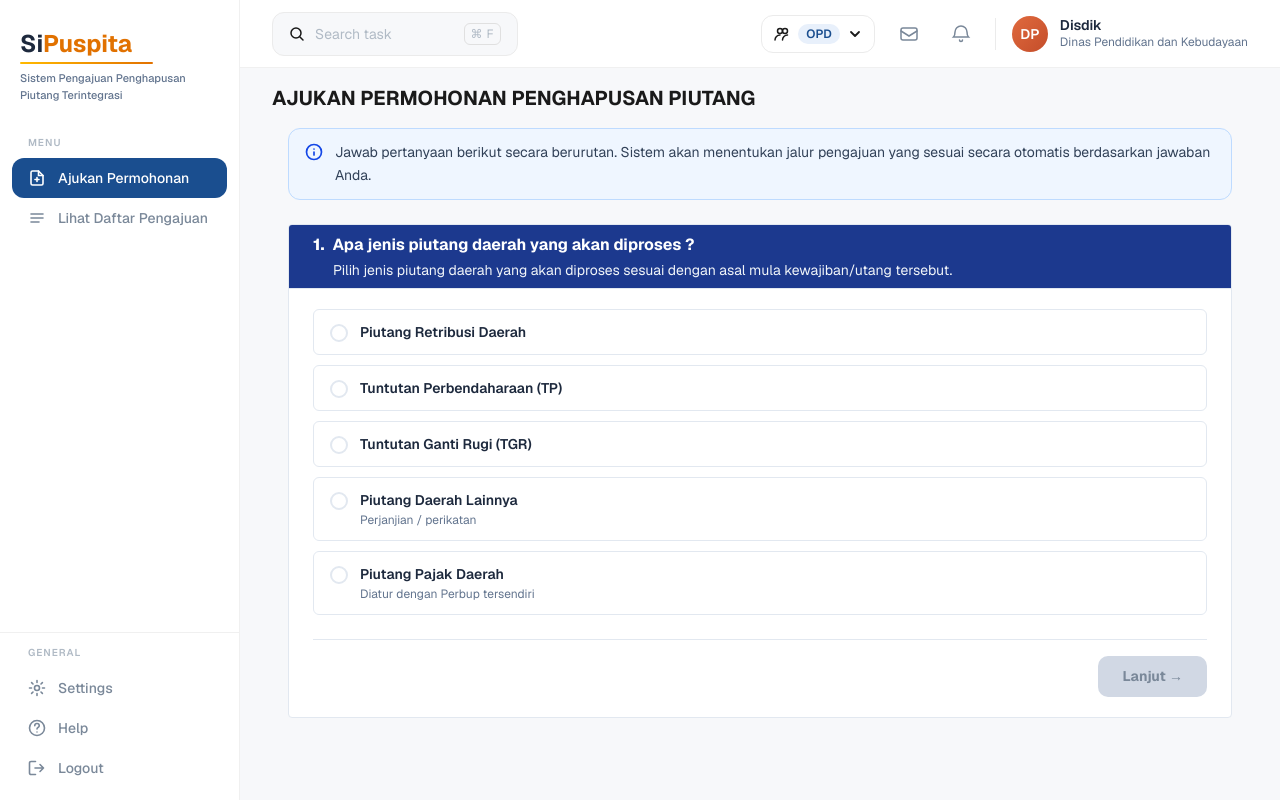
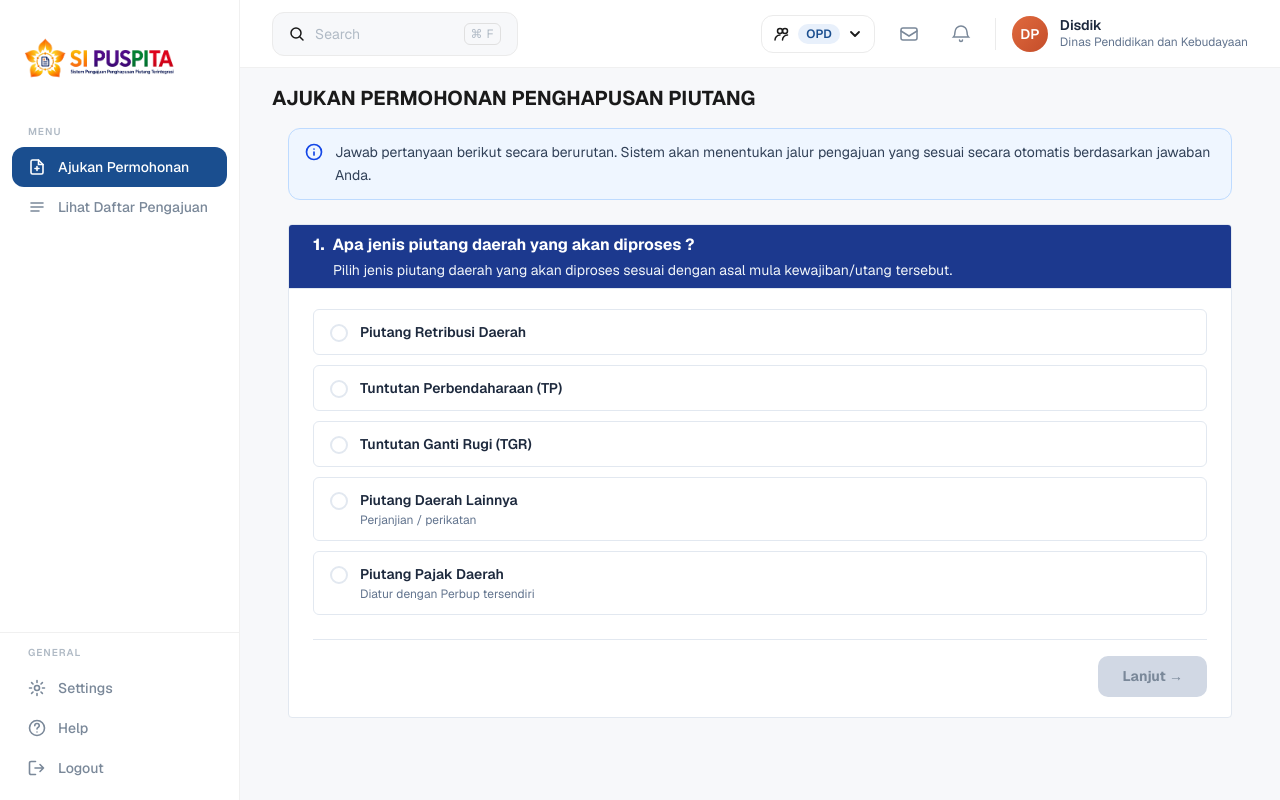
Before and after one commit to farizbaiquni/si-puspita, a Next.js app: page / in a window 1280 px wide. Built offline with nearby package versions, Linux system fonts and the light colour scheme.

Commit message:
add icon in dashboard

```diff
--- a/src/app/homepage/page.tsx
+++ b/src/app/homepage/page.tsx
@@ -1036,7 +1036,7 @@ export default function SiPuspitaLandingPage() {
         <div className="absolute top-0 left-0 h-full w-1 bg-gradient-to-b from-yellow-400/0 via-yellow-400 to-yellow-400/0" />
 
         {/* Content wrapper (no duplication) */}
-        <div className="relative mx-auto w-full max-w-[1100px] px-8 py-5">
+        <div className="relative mx-auto w-full max-w-[1100px] px-12 py-5">
           <div className="flex flex-col items-center gap-12 lg:flex-row lg:items-center">
             {/* ── Kiri: teks utama ── */}
             <div className="flex-1">
@@ -1060,12 +1060,6 @@ export default function SiPuspitaLandingPage() {
                 </span>
               </h1>
 
-              <p className="mb-10 text-[14px] leading-[1.9] text-blue-100">
-                Platform digital terintegrasi untuk OPD Kabupaten Kendal —
-                mempercepat proses penghapusan piutang secara transparan bersama
-                BPKAD, Bagian Hukum, dan Inspektorat.
-              </p>
-
               {/* Actions */}
               <div className="flex flex-wrap items-center gap-3">
                 <a
@@ -1087,7 +1081,7 @@ export default function SiPuspitaLandingPage() {
 
             {/* ── Kanan: bunga menu interaktif ── */}
             <div className="flex w-full flex-col items-center lg:w-auto lg:shrink-0">
-              <div className="h-72 w-72 sm:h-80 sm:w-80">
+              <div className="h-62 w-62 sm:h-65 sm:w-65">
                 <BungaSVG
                   activeId={bungaActiveId}
                   centerActive={bungaCenterActive}
--- a/src/app/page.tsx
+++ b/src/app/page.tsx
@@ -8,6 +8,7 @@ import LihatDaftarPengajuan, {
 import VerifikasiPengajuan from "./dashboard/contents/bpkad/verifikasi-pengajuan/VerifikasiPengajuan";
 import Link from "next/link";
 import type { Pengajuan } from "@/types/types";
+import Image from "next/image";
 
 // ── Types ────────────────────────────────────────────────────────────────────
 
@@ -318,14 +319,14 @@ const PAGE_META: Record<
 const SiPuspitaLogo = () => (
   <Link href="/">
     <div className="relative">
-      <h1 className="text-2xl font-bold">
-        <span className="text-slate-800">Si</span>
-        <span className="text-amber-600">Puspita</span>
-      </h1>
-      <div className="mt-0.5 h-0.5 w-2/3 rounded-full bg-linear-to-r from-amber-400 to-amber-600"></div>
-      <p className="mt-1.5 text-[11px] font-medium text-slate-500">
-        Sistem Pengajuan Penghapusan Piutang Terintegrasi
-      </p>
+      {/* Logo */}
+      <Image
+        src="/SiPuspita_Fix.png"
+        alt="Logo"
+        width={100}
+        height={100}
+        className="w-40"
+      />
     </div>
   </Link>
 );
@@ -534,7 +535,7 @@ const Header: React.FC<HeaderProps> = ({ role, onRoleChange }) => {
     <header className="flex h-17 shrink-0 items-center gap-4 border-b border-[#f0f0f0] bg-white px-8">
       <div className="flex max-w-85 flex-1 items-center gap-2.5 rounded-xl border border-[#ebebeb] bg-[#f7f8fa] px-4 py-2.5">
         <IconSearch />
-        <span className="flex-1 text-sm text-[#b0bac5]">Search task</span>
+        <span className="flex-1 text-sm text-[#b0bac5]">Search</span>
         <div className="flex items-center gap-1 rounded-md border border-[#e0e0e0] px-1.5 py-0.5 text-xs text-[#b0bac5]">
           <span>⌘</span>
           <span>F</span>
```
